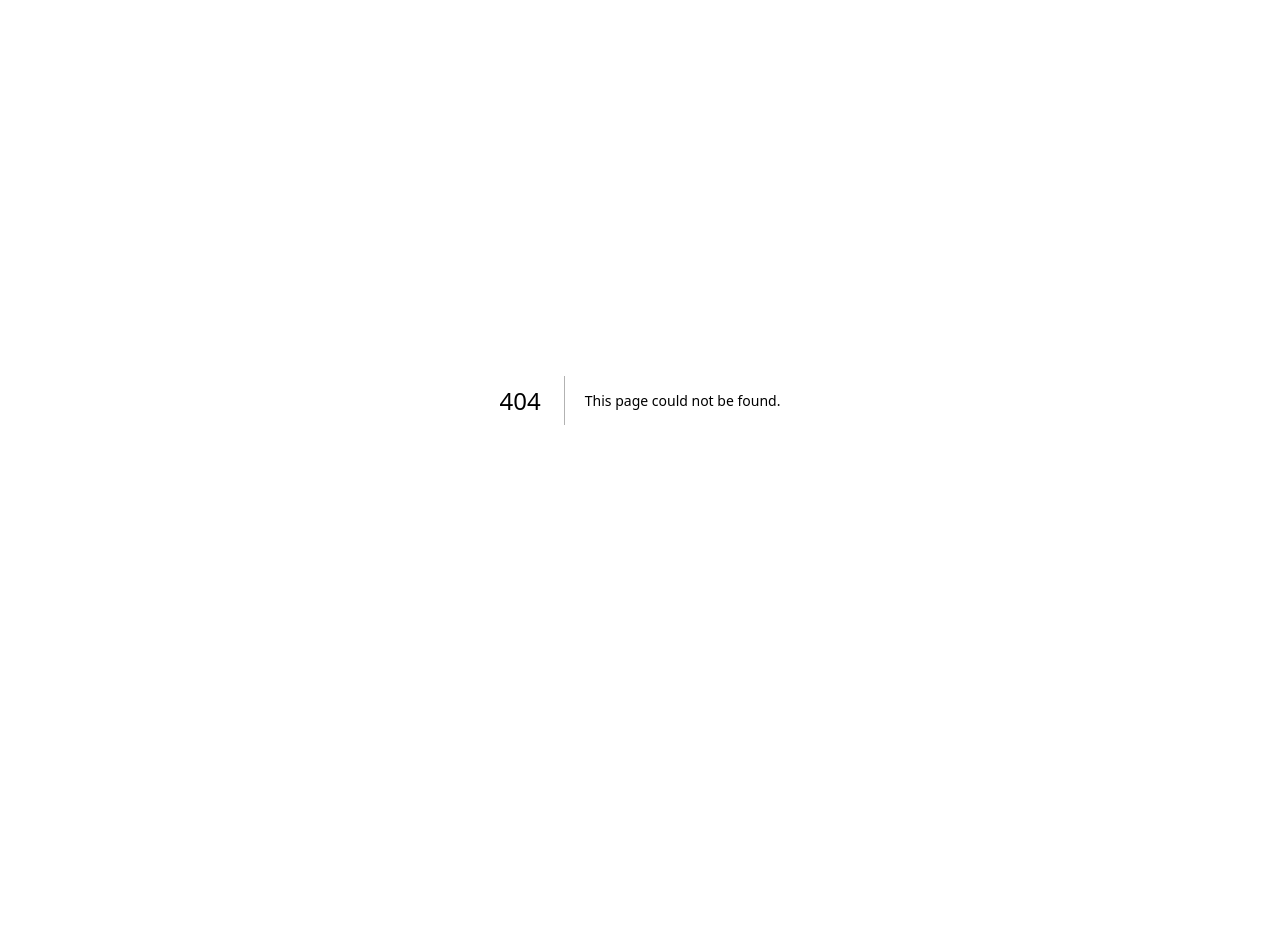
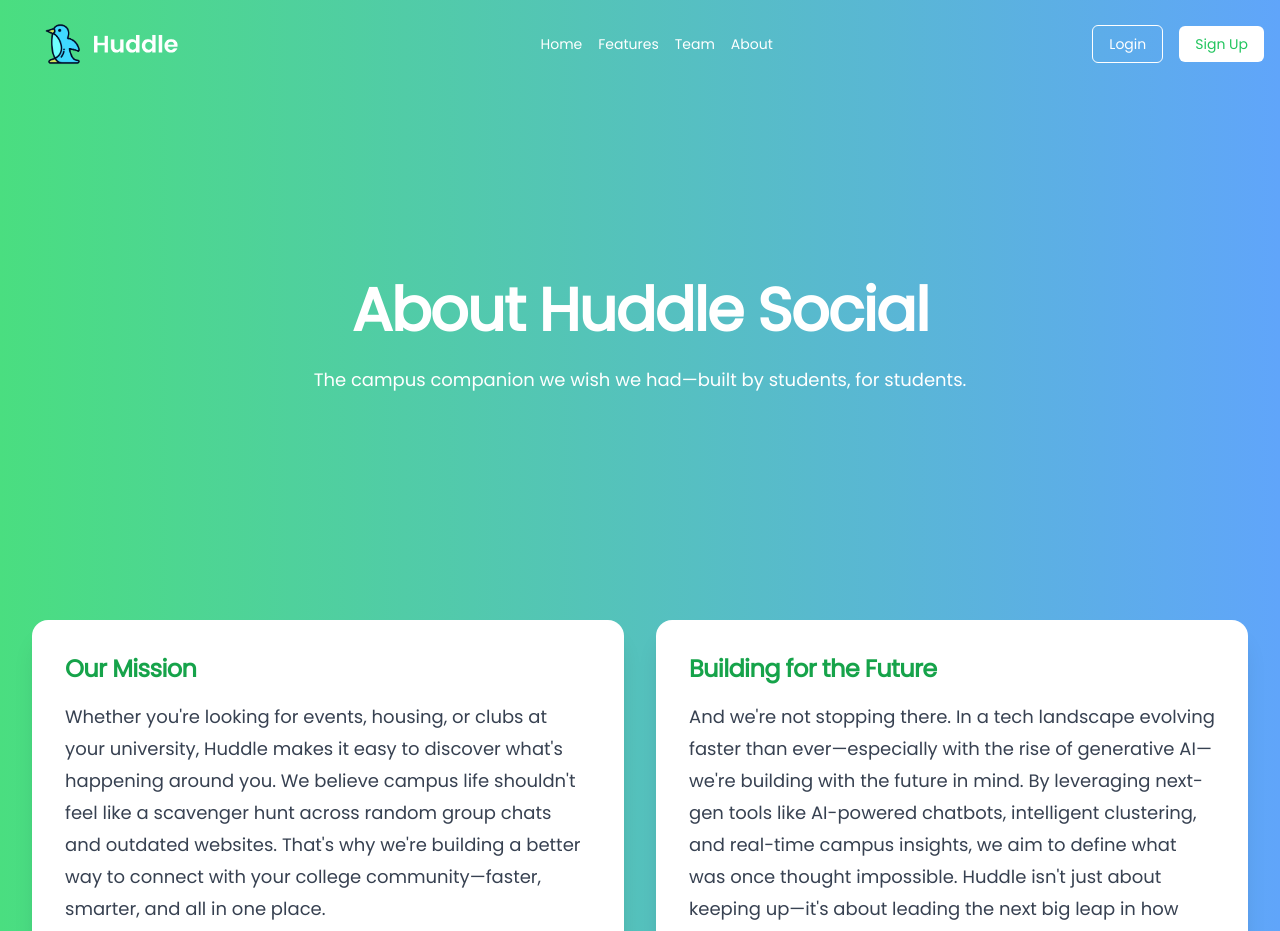
Before and after one commit to HumzaWaris/PitchFrontend, a Next.js app: page /about in a window 1280 px wide. Before the commit this address had no page. Shown: the top 931 px of the page. Before the commit the page ends 800 px from the top, so only its background shows below. Built offline with nearby package versions, Linux system fonts and the light colour scheme.

Commit message:
making final changes

```diff
--- /dev/null
+++ b/app/about/page.tsx
@@ -0,0 +1,50 @@
+import React from 'react';
+import Navbar from '../components/Navbar';
+import Footer from '../components/Footer';
+
+export default function AboutPage() {
+  return (
+    <div className="min-h-screen flex flex-col bg-gradient-to-r from-green-400 via-green-450 to-blue-400">
+      <Navbar />
+
+      {/* Hero Section */}
+      <div className="relative overflow-hidden bg-gradient-to-r from-green-400 via-green-450 to-blue-400 mt-16">
+        <div className="mx-auto max-w-7xl px-6 py-24 sm:py-32 lg:px-8">
+          <div className="mx-auto max-w-2xl text-center">
+            <h1 className="text-4xl font-bold tracking-tight text-white sm:text-6xl">
+              About Huddle Social
+            </h1>
+            <p className="mt-6 text-lg leading-8 text-white">
+              The campus companion we wish we had—built by students, for students.
+            </p>
+          </div>
+        </div>
+      </div>
+
+      {/* Main Content - Side by Side Cards */}
+      <div className="mx-auto max-w-7xl px-6 py-16 sm:py-24 lg:px-8 w-full">
+        <div className="flex flex-col lg:flex-row gap-8 justify-center items-stretch w-full">
+          {/* Our Mission Card */}
+          <div className="bg-white rounded-2xl shadow-xl p-8 border border-white/20 flex-1 min-w-0">
+            <h2 className="text-2xl font-bold tracking-tight text-green-600 mb-4">Our Mission</h2>
+            <p className="text-lg leading-8 text-gray-700 mb-6">
+              Whether you're looking for events, housing, or clubs at your university, Huddle makes it easy to discover what's happening around you. We believe campus life shouldn't feel like a scavenger hunt across random group chats and outdated websites. That's why we're building a better way to connect with your college community—faster, smarter, and all in one place.
+            </p>
+            <p className="text-lg leading-8 text-gray-700 mb-6">
+              From your first housing search to finding that niche club or last-minute event, Huddle brings it all together in a single, student-powered app. We're passionate about giving every student the tools to feel informed, involved, and inspired on campus.
+            </p>
+          </div>
+
+          {/* Building for the Future Card */}
+          <div className="bg-white rounded-2xl shadow-xl p-8 border border-white/20 flex-1 min-w-0">
+            <h2 className="text-2xl font-bold tracking-tight text-green-600 mb-4">Building for the Future</h2>
+            <p className="text-lg leading-8 text-gray-700">
+              And we're not stopping there. In a tech landscape evolving faster than ever—especially with the rise of generative AI—we're building with the future in mind. By leveraging next-gen tools like AI-powered chatbots, intelligent clustering, and real-time campus insights, we aim to define what was once thought impossible. Huddle isn't just about keeping up—it's about leading the next big leap in how students experience college.
+            </p>
+          </div>
+        </div>
+      </div>
+      <Footer />
+    </div>
+  );
+}
--- a/app/components/Navbar.tsx
+++ b/app/components/Navbar.tsx
@@ -1,12 +1,14 @@
+import Link from 'next/link';
+
 export default function Navbar() {
     return (
         <nav className="bg-gradient-to-r from-green-400 via-green-450 to-blue-400 text-white">
             <div className="container mx-auto px-4 py-3 flex items-center justify-between">
                 {/* Logo */}
-                <a href="#" className="flex items-center">
+                <Link href="/" className="flex items-center">
                     <img src="/images/Huddle_Social.png" alt="Huddle Logo" className="h-16" />
                     <span className="ml-2 text-lg font-bold"></span>
-                </a>
+                </Link>
 
                 {/* Hamburger Menu for Mobile */}
                 <button
@@ -18,40 +20,46 @@ export default function Navbar() {
 
                 {/* Navbar Links */}
                 <div className="hidden lg:flex items-center space-x-4">
-                    <a
-                        href="#home"
+                    <Link
+                        href="/"
                         className="text-sm font-medium hover:text-purple-700 transition duration-200"
                     >
                         Home
-                    </a>
-                    <a
-                        href="#features"
+                    </Link>
+                    <Link
+                        href="/#features"
                         className="text-sm font-medium hover:text-purple-700 transition duration-200"
                     >
                         Features
-                    </a>
-                    <a
-                        href="#team"
+                    </Link>
+                    <Link
+                        href="/#team"
                         className="text-sm font-medium hover:text-purple-700 transition duration-200"
                     >
                         Team
-                    </a>
+                    </Link>
+                    <Link
+                        href="/about"
+                        className="text-sm font-medium hover:text-purple-700 transition duration-200"
+                    >
+                        About
+                    </Link>
                 </div>
 
                 {/* Authentication Buttons */}
                 <div className="hidden lg:flex items-center space-x-4">
-                    <a
+                    <Link
                         href="/login"
                         className="text-sm font-medium px-4 py-2 border border-white rounded-md hover:bg-white hover:text-green-500 transition duration-200"
                     >
                         Login
-                    </a>
-                    <a
+                    </Link>
+                    <Link
                         href="/signup/college"
                         className="text-sm font-medium px-4 py-2 bg-white text-green-500 rounded-md hover:bg-green-500 hover:text-white transition duration-200"
                     >
                         Sign Up
-                    </a>
+                    </Link>
                 </div>
 
                 {/* Dropdown for Small Screens */}
--- a/app/layout.tsx
+++ b/app/layout.tsx
@@ -16,8 +16,15 @@ const geistMono = Geist_Mono({
 });
 
 export const metadata: Metadata = {
-  title: "Create Next App",
-  description: "Generated by create next app",
+  title: "Huddle Social - Engage more with your campus",
+  description: "Discover events, find subleasing options, and get advice within your college community.",
+  icons: {
+    icon: [
+      { url: '/images/favicon.ico', type: 'image/x-icon' }
+    ],
+    shortcut: '/images/favicon.ico',
+    apple: '/images/favicon.ico',
+  },
 };
 
 export default function RootLayout({
--- a/app/page.tsx
+++ b/app/page.tsx
@@ -1,4 +1,3 @@
-import Head from "next/head";
 import Navbar from "./components/Navbar";
 import Banner from "./components/Banner";
 import Features from "./components/Features";
@@ -8,18 +7,9 @@ import Footer from "./components/Footer";
 export default function Home() {
     return (
         <>
-            <Head>
-                <title>Huddle Social - Engage more with your campus</title>
-                <meta
-                    name="description"
-                    content="Discover events, find subleasing options, and get advice within your college community."
-                />
-                <link rel="icon" href="/images/logo.png" />
-            </Head>
             <Navbar />
             <Banner />
             <Features />
-
             <Team />
             <DownloadApp />
             <Footer />
```
Also changed, not shown: 1 other file (tests, documents, lock files or other folders).
